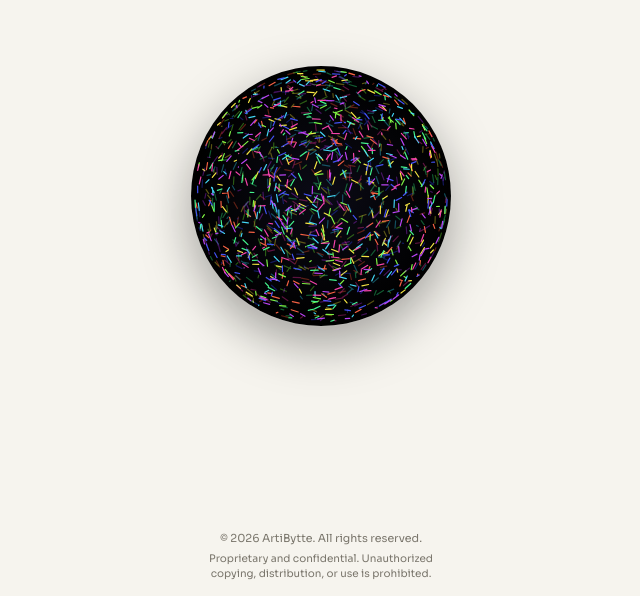
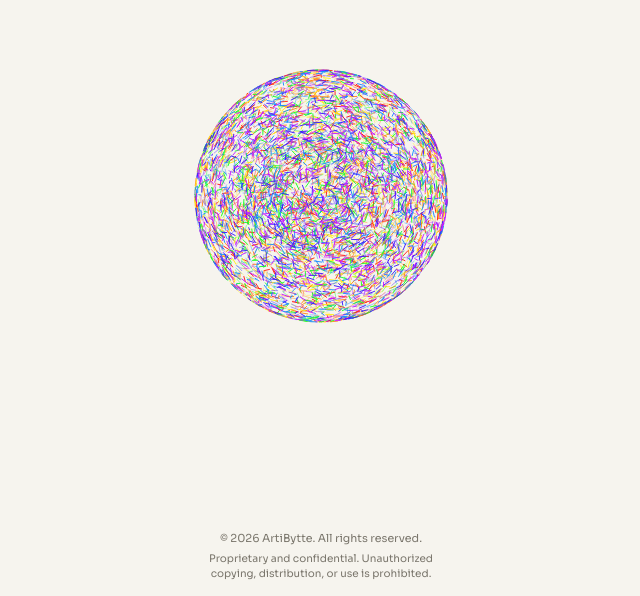
Before and after one commit to zekekgray/executive-protocol, a plain HTML site: page index.html in a window 1280 px wide. Shown: the part 204-800 px from the top of the page, without its empty margins (319-959 px from the left). Drawn offline with Linux system fonts and the light colour scheme.

Commit message:
Update index.html

```diff
--- a/index.html
+++ b/index.html
@@ -178,9 +178,11 @@ dialog[open]::backdrop{animation:fadeIn .25s ease}
 }
 /* === END: SPRING + MOTION CSS === */
 /* === START: PARTICLE SPHERE CSS === */
-.orb{width:min(70vw,260px);height:min(70vw,260px);background:radial-gradient(circle at 50% 50%,#0b0b16 0,#000 70%);box-shadow:0 0 0 1px rgba(255,255,255,.06),0 18px 50px rgba(0,0,0,.35)}
+/* === START: NO BLACK DISC === */
+.orb{width:min(70vw,260px);height:min(70vw,260px);background:transparent;box-shadow:none}
+/* === END: NO BLACK DISC === */
 .orb::before,.orb::after{display:none}
-.orb:hover{box-shadow:0 0 0 1px rgba(255,255,255,.1),0 0 40px rgba(120,140,255,.35)}
+.orb:hover{box-shadow:none}
 .orb canvas{position:absolute;inset:0;width:100%;height:100%;display:block;border-radius:50%;pointer-events:none}
 /* === END: PARTICLE SPHERE CSS === */
 @media (prefers-reduced-motion:reduce){*,*::before,*::after{transition:none!important;animation:none!important}}
@@ -1641,7 +1643,7 @@ $("back").onclick=()=>{
 /* === START: PARTICLE SPHERE JS === */
 (function(){
   const cv=$("orbCv");if(!cv||!cv.getContext)return;
-  const cx=cv.getContext("2d"),TAU=Math.PI*2,N=1500,NH=8,LEN=.03;
+  const cx=cv.getContext("2d"),TAU=Math.PI*2,N=7777,NH=7,LEN=.03;
   const P=new Float32Array(N*3),TG=new Float32Array(N*3),BN=new Float32Array(N*3);
   const HB=new Uint8Array(N),SP=new Float32Array(N),PH=new Float32Array(N);
   for(let i=0;i<N;i++){
@@ -1660,7 +1662,9 @@ $("back").onclick=()=>{
     PH[i]=Math.random()*TAU;
   }
   const COL=[];
-  for(let k=0;k<NH;k++){const h=Math.round(k*(360/NH)+10);COL.push(["hsla("+h+",100%,60%,.35)","hsla("+h+",100%,64%,.95)"])}
+  /* === START: 7 RAINBOW COLORS === */
+[0,30,55,125,210,250,285].forEach(h=>COL.push(["hsla("+h+",100%,52%,.4)","hsla("+h+",100%,55%,.95)"]));
+/* === END: 7 RAINBOW COLORS === */
   const tilt=.38,ct=Math.cos(tilt),st=Math.sin(tilt);
   let ry=0,last=performance.now(),boost=1,tgt=1;
   function draw(now){
@@ -1684,7 +1688,7 @@ $("back").onclick=()=>{
       p.moveTo(c+(x1-a1)*R,c+(y2-b2)*R);
       p.lineTo(c+(x1+a1)*R,c+(y2+b2)*R);
     }
-    cx.lineWidth=1.2;cx.lineCap="round";
+    cx.lineWidth=1;cx.lineCap="round";
     for(let k=0;k<NH*2;k++){cx.strokeStyle=COL[k>>1][k&1];cx.stroke(paths[k])}
   }
   const go=$("go");
```
